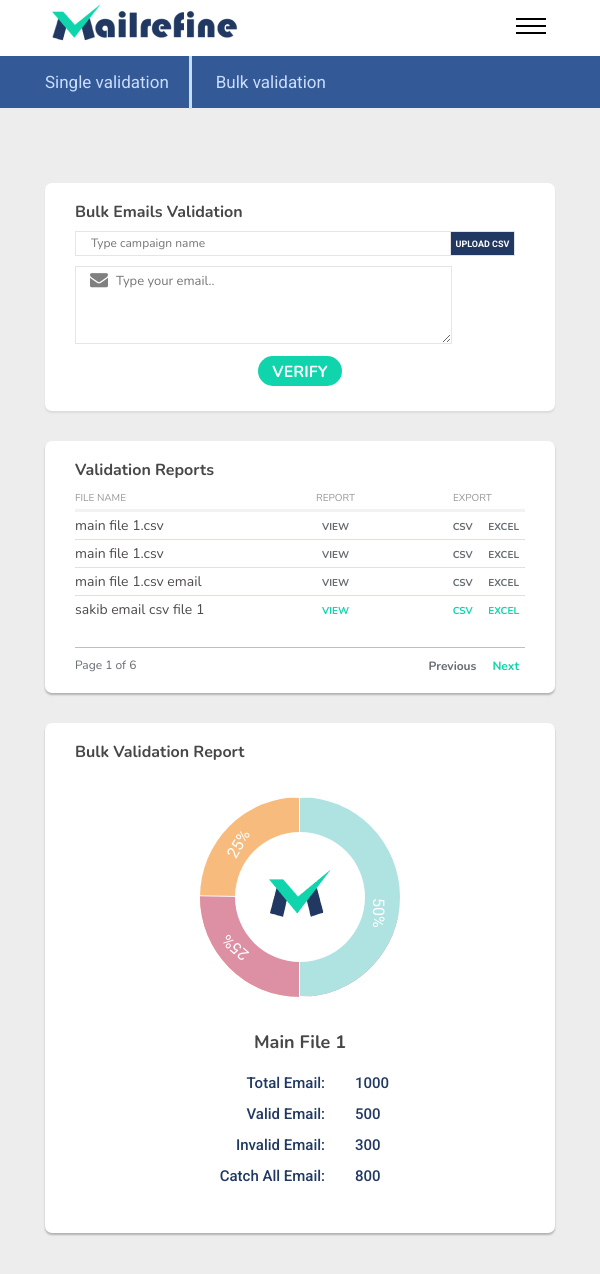
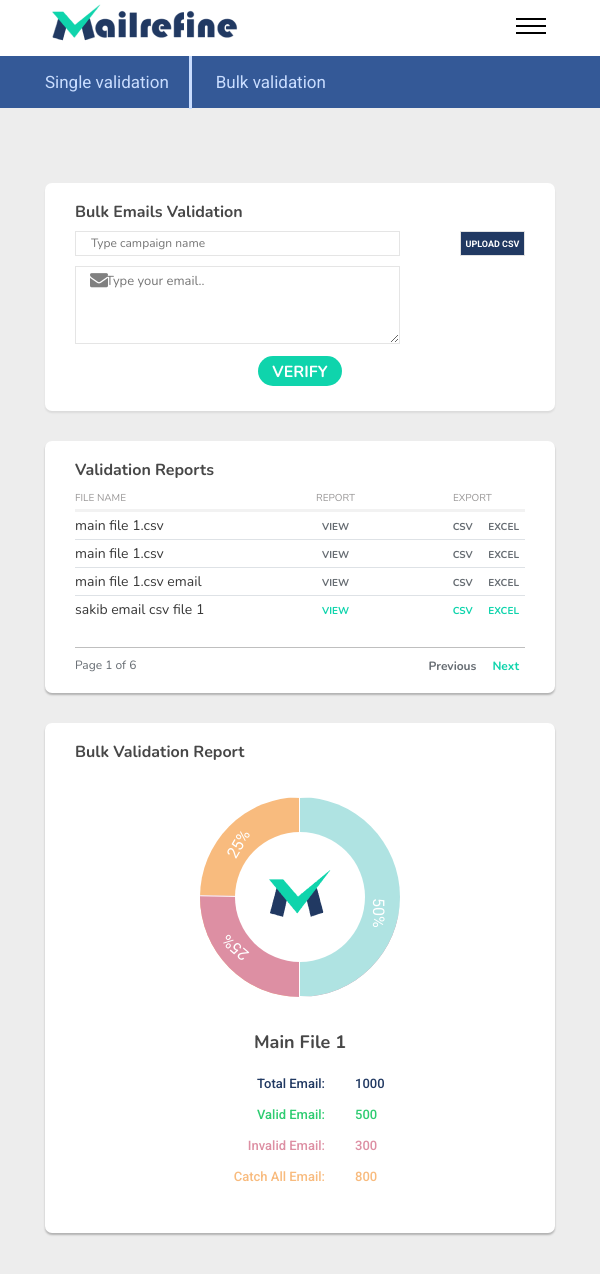
Before and after one commit to shaker87/mailrefine-bulk-page, a plain HTML site: page index.html in a window 600 px wide. Drawn offline with nearby package versions, Linux system fonts and the light colour scheme.

Commit message:
some issue resolved

```diff
--- a/css/responsive.css
+++ b/css/responsive.css
@@ -155,6 +155,27 @@
         font-family: 'Nunito';
         border-radius: 0px 0px 5px 5px;
     }
+
+    .total-email h6, .total-valid-email h6, .total-invalid-email h6, .total-catch-email h6 {
+        font-family: 'Roboto';
+        font-style: normal;
+        font-weight: 500;
+        font-size: 14px;
+        line-height: 19px;
+        color: #213962;
+    }
+
+    .total-valid-email h6 {
+        color: #2ecc71;
+    }
+
+    .total-invalid-email h6 {
+        color: #DD8FA3;
+    }
+
+    .total-catch-email h6 {
+        color: #F8BB7E;
+    }
 }
 
 @media only screen and (min-width: 375px) and (max-width: 667px) {
@@ -180,9 +201,21 @@
         font-family: 'Roboto';
         font-style: normal;
         font-weight: 500;
-        font-size: 13px;
+        font-size: 14px;
         line-height: 19px;
         color: #213962;
+    }
+
+    .total-valid-email h6 {
+        color: #2ecc71;
+    }
+
+    .total-invalid-email h6 {
+        color: #DD8FA3;
+    }
+
+    .total-catch-email h6 {
+        color: #F8BB7E;
     }
 }
 
@@ -282,9 +315,21 @@
         font-family: 'Roboto';
         font-style: normal;
         font-weight: 500;
-        font-size: 13px;
+        font-size: 14px;
         line-height: 19px;
         color: #213962;
+    }
+
+    .total-valid-email h6 {
+        color: #2ecc71;
+    }
+
+    .total-invalid-email h6 {
+        color: #DD8FA3;
+    }
+
+    .total-catch-email h6 {
+        color: #F8BB7E;
     }
 }
 
@@ -385,6 +430,18 @@
         line-height: 19px;
         color: #213962;
     }
+
+    .total-valid-email h6 {
+        color: #2ecc71;
+    }
+
+    .total-invalid-email h6 {
+        color: #DD8FA3;
+    }
+
+    .total-catch-email h6 {
+        color: #F8BB7E;
+    }
 }
 
 /* Iphone Layout: 414. */
@@ -399,13 +456,70 @@
         padding: 20px 30px;
         margin-top: 30px;
     }
+    .top-part input {
+        position: relative;
+        width: 325px;
+        height: 25px;
+        border: 1px solid #E5E5E5;
+        box-sizing: border-box;
+        outline: none;
+        font-family: 'Nunito';
+        font-style: normal;
+        font-weight: normal;
+        font-size: 12px;
+        color: #393939;
+        padding-left: 15px;
+    }
+    .upload-button {
+        position: absolute;
+        width: 65px;
+        height: 25px;
+        border: none;
+        background: #213962;
+        border: 1px solid #E2E2E2;
+        box-sizing: border-box;
+        font-family: 'Roboto';
+        font-style: normal;
+        font-weight: bold;
+        font-size: 9px;
+        line-height: 12px;
+        color: #FFFFFF;
+        right: 45px;
+        padding: 0px;
+        top: 48px;
+    }
+    .bulk-input-icons textarea {
+        width: 325px;
+        height: 78px;
+        border: 0;
+        border: 1px solid #E5E5E5;
+        box-sizing: border-box;
+        padding: 5px 30px;
+        font-family: 'Nunito';
+        font-style: normal;
+        font-weight: normal;
+        font-size: 13px;
+        color: #393939;
+    }
     .total-email h6, .total-valid-email h6, .total-invalid-email h6, .total-catch-email h6 {
         font-family: 'Roboto';
         font-style: normal;
         font-weight: 500;
-        font-size: 15px;
+        font-size: 13px;
         line-height: 19px;
         color: #213962;
+    }
+
+    .total-valid-email h6 {
+        color: #2ecc71;
+    }
+
+    .total-invalid-email h6 {
+        color: #DD8FA3;
+    }
+
+    .total-catch-email h6 {
+        color: #F8BB7E;
     }
 }
 
--- a/index.html
+++ b/index.html
@@ -48,7 +48,7 @@
                             <li><a href="#"><i class="fa fa-user-plus"></i><span>Referral</span></a></li>
                             <li><img class="user-img" src="image/user.png" alt="" srcset=""><span class="user-name"
                                     style="margin-left: 10px;">Sakib...</span><span
-                                    style="margin-left: 15px; color: aqua; font-size: 20px;"><i onclick="myFunction()"
+                                    style="margin-left: 15px; color: #0FD4AC; font-size: 20px;"><i onclick="myFunction()"
                                         class="fa fa-caret-down dropbtn"></i>
                                     <div id="myDIV" class="dropdown-content">
                                         <div class="header-box">
@@ -157,7 +157,8 @@
                                     <tr>
 
                                         <td>sakib email csv file 1 </td>
-                                        <td style="text-align:center"><button class="report-btn active">VIEW</button></td>
+                                        <td style="text-align:center"><button class="report-btn active">VIEW</button>
+                                        </td>
                                         <td style="text-align:right">
                                             <button class="csv-btn active">CSV</button>
                                             <button class="excel-btn active">EXCEL</button>
--- a/style.css
+++ b/style.css
@@ -528,7 +528,7 @@ a:hover {
     font-family: 'Nunito';
     font-weight: 400;
     font-size: 14px;
-    color: rgba(79, 75, 75, 1);
+    color: #393939;
     padding: 3px 0px;
 }
 
@@ -711,7 +711,7 @@ a:hover {
 }
 
 .total-valid-email h6 {
-    color: #AFE3E2;
+    color: #2ecc71;
 }
 
 .total-invalid-email h6 {
```
